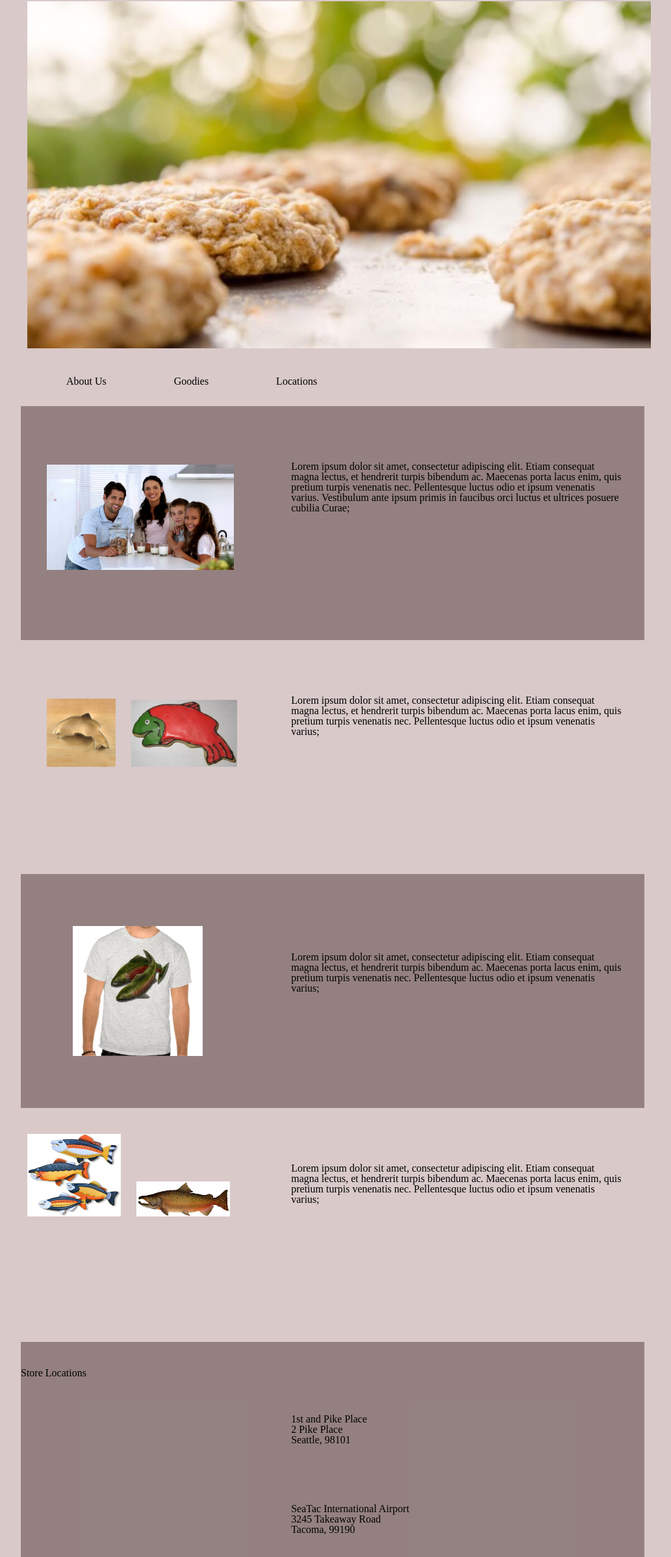
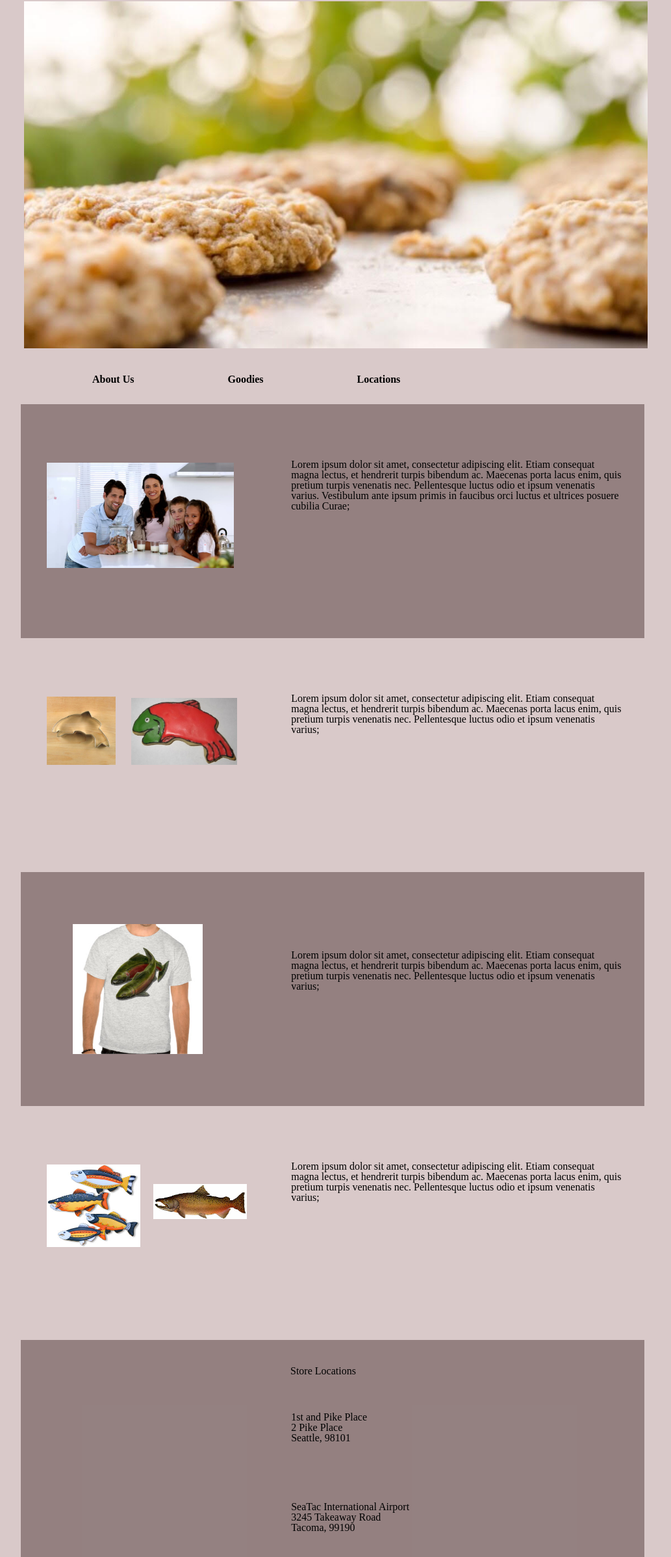
Before and after one commit to johannam999/salmon-cookie-shops, a plain HTML site: page index.html in a window 1280 px wide. Shown: the part 125-2521 px from the top of the page at 65% size, without its empty margins (128-1161 px from the left). Drawn offline with Linux system fonts and the light colour scheme; a web font is replaced by a local one.

Commit message:
finishing css

```diff
--- a/css/style1.css
+++ b/css/style1.css
@@ -8,7 +8,9 @@ body{
     margin:0px auto;
 
 }
-
+header{
+    margin:0;
+}
 
 #salmon{
     margin-left: auto;
@@ -17,10 +19,12 @@ body{
     width:150px;
 
 }
-cookie{
-    margin:0px auto;
+#cookie{
+    display:block;
+    margin-right:5px;
+    padding-left:5px;
     width:960px;
-    display:block;
+
 }
 h1{
     font-weight: bold;
@@ -51,7 +55,18 @@ img{
     margin-top:40px;
 }
 .cookie p {
+    padding-top:60px;
+}
+.fish img:first-child{
+    display:block;
+    float:left;
     margin-top:50px;
+    padding-left:40px;
+}
+.fish img{
+    display:inline;
+    margin-top:80px;
+
 }
 .family, .tshirt, .locations {
     background-color: rgba(68, 45, 45, 0.461);
@@ -72,8 +87,9 @@ tshit img{
     height:700px;
     }
 
-.location h2{
-    float:right;
+.locations h2{
+    display:block;
+    padding-left: 415px;
 }
 p:first-child {
     padding-top:20px;}
@@ -93,9 +109,11 @@ section {
 li{
     display:inline-block;
     align-content: center;
-    margin-left:40px;
+    margin-left:80px;
     padding:30px;
+    font-weight:bold;
 }
 footer p {
-    font-size:15px;
+    font-size:8px;
+    padding-left:400px;
 }
--- a/index.html
+++ b/index.html
@@ -15,7 +15,7 @@
     <h1>Pat's Salmon Cookies</h1>
     <img id= "salmon" src = "img/salmon.png" alt = "Salmon Picture" title = "Salmon">
 
-    <img id= "cookie" src = "img/oatmeal-cookies.jpg" alt = "Cookies" title = "Cookies" width=100% >
+    <img id= "cookie" src = "img/oatmeal-cookies.jpg" alt = "Cookies" title = "Cookies" width=105% >
   <nav>
     <li>About Us</li>
     <li>Goodies</li>
```
